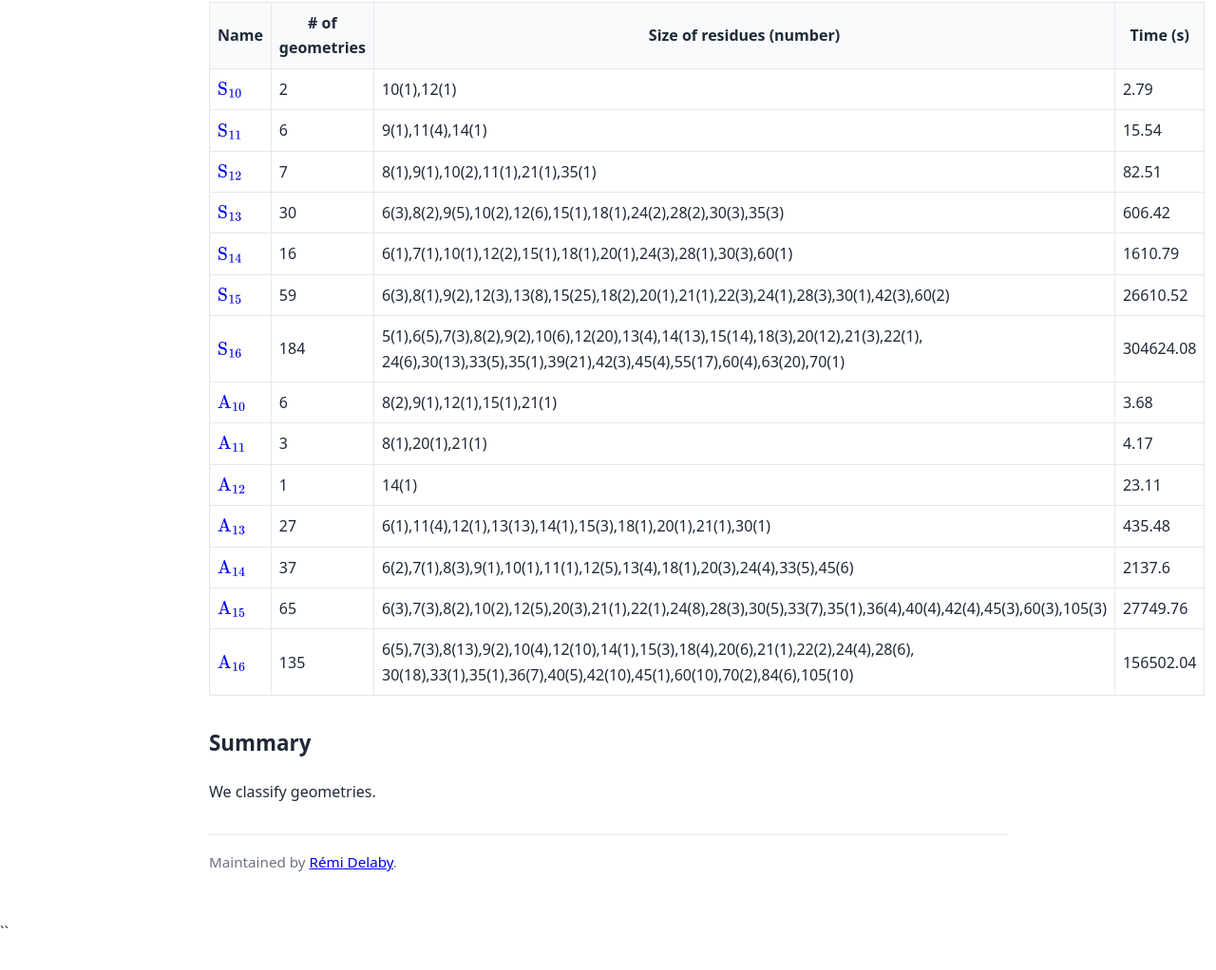
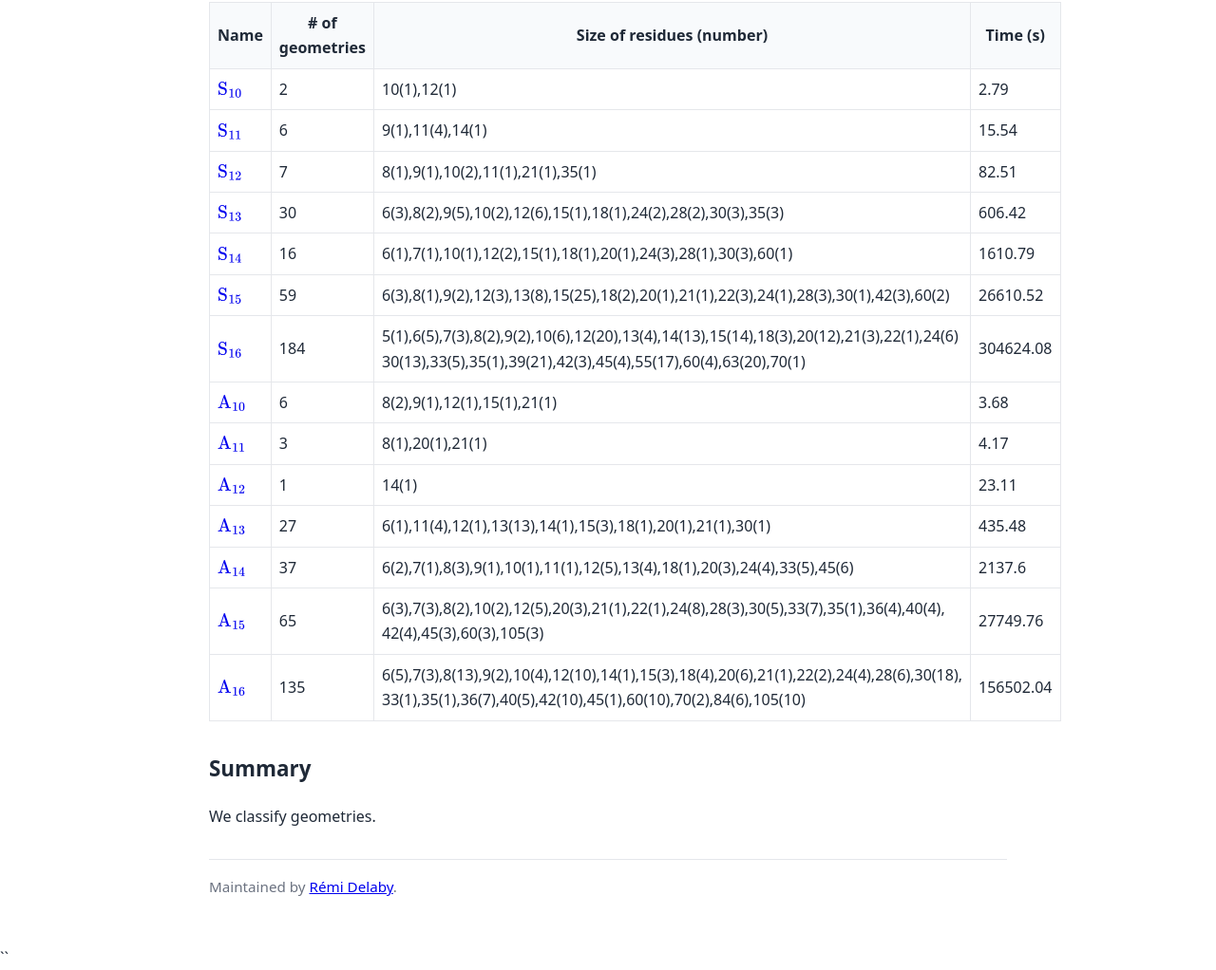
Before and after one commit to RDelaby/RDelaby.github.io, a plain HTML site: page atlas.html in a window 1280 px wide. Shown: the part 1144-2166 px from the top of the page at 95% size. Before the commit the page ends 2140 px from the top, so only its background shows below. Drawn offline with nearby package versions, Linux system fonts and the light colour scheme.

Commit message:
Update atlas.html

```diff
--- a/atlas.html
+++ b/atlas.html
@@ -204,8 +204,8 @@
           <td><a href="./data/groups/symmetric/Atlas_Sym_16.txt"> $\mathrm{S}_{16}$ </a></td>
           <td>184</td>
           <td>
-            5(1),6(5),7(3),8(2),9(2),10(6),12(20),13(4),14(13),15(14),18(3),20(12),21(3),22(1),<br/>
-            24(6),30(13),33(5),35(1),39(21),42(3),45(4),55(17),60(4),63(20),70(1)
+            5(1),6(5),7(3),8(2),9(2),10(6),12(20),13(4),14(13),15(14),18(3),20(12),21(3),22(1),24(6)<br/>
+            30(13),33(5),35(1),39(21),42(3),45(4),55(17),60(4),63(20),70(1)
           </td>
           <td>304624.08</td>
         </tr>
@@ -253,7 +253,8 @@
           <td><a href="./data/groups/alternating/Atlas_Alt_15.txt"> $\mathrm{A}_{15}$ </a></td>
           <td>65</td>
           <td>
-            6(3),7(3),8(2),10(2),12(5),20(3),21(1),22(1),24(8),28(3),30(5),33(7),35(1),36(4),40(4),42(4),45(3),60(3),105(3)
+            6(3),7(3),8(2),10(2),12(5),20(3),21(1),22(1),24(8),28(3),30(5),33(7),35(1),36(4),40(4),<br/>
+            42(4),45(3),60(3),105(3)
           </td>
           <td>27749.76</td>
         </tr>
@@ -261,8 +262,8 @@
           <td><a href="./data/groups/alternating/Atlas_Alt_16.txt"> $\mathrm{A}_{16}$ </a></td>
           <td>135</td>
           <td>
-            6(5),7(3),8(13),9(2),10(4),12(10),14(1),15(3),18(4),20(6),21(1),22(2),24(4),28(6),<br/>
-            30(18),33(1),35(1),36(7),40(5),42(10),45(1),60(10),70(2),84(6),105(10)
+            6(5),7(3),8(13),9(2),10(4),12(10),14(1),15(3),18(4),20(6),21(1),22(2),24(4),28(6),30(18),<br/>
+            33(1),35(1),36(7),40(5),42(10),45(1),60(10),70(2),84(6),105(10)
           </td>
           <td>156502.04</td>
         </tr>
```
